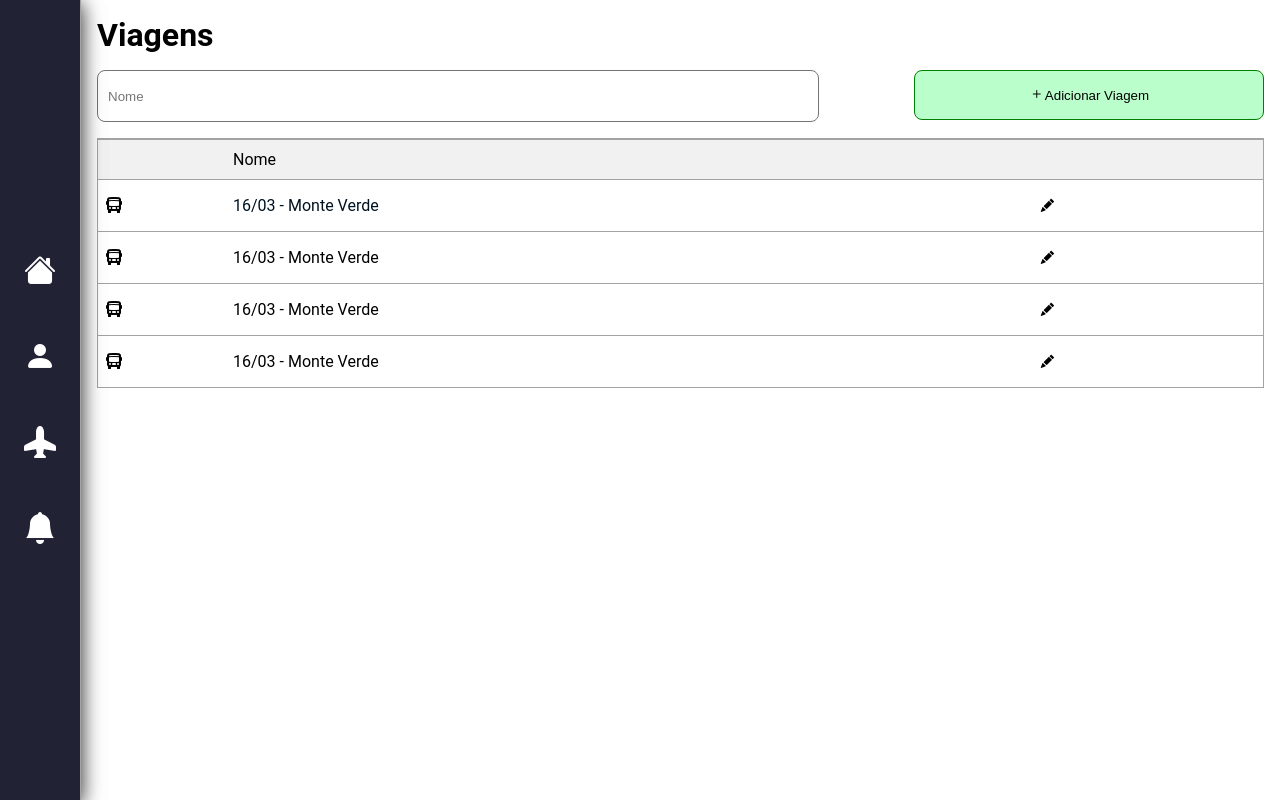
After one commit to raul4500/financeiro_leader, a Flask app: template templates/viagens.html in a window 1280 px wide. The commit adds this page. Run offline with Flask 3, Linux system fonts and the light colour scheme; the template is opened without the code that fills it, so the values that code supplies are empty.

Commit message:
Add files via upload

```diff
--- a/controllers/ViagemController.py
+++ b/controllers/ViagemController.py
@@ -11,7 +11,9 @@ clienteRepository = ClienteRepository()
 
 @viagem_controller.route('/')
 def index():
-    return render_template('teste.html')
+    i = 1
+    assentos = 46
+    return render_template('teste.html', i=i, assentos=assentos)
 
 #    min_price = request.args.get('min_price', 0, type=int)
 #    max_price = request.args.get('max_price', float('inf'), type=int)
--- a/templates/index.html
+++ b/templates/index.html
@@ -363,13 +363,13 @@
 
     <div class="main">
         <div class="sidebar">
-            <a href="Index.html">
+            <a href="index.html">
                 <div class="sidebar-item"><i class="bi bi-house-fill"></i></div>
             </a>
-            <a href="Passageiros.html">
+            <a href="passageiros.html">
                 <div class="sidebar-item"><i class="bi bi-person-fill"></i></div>
             </a>
-            <a href="">
+            <a href="viagens.html">
                 <div class="sidebar-item"><i class="bi bi-airplane-fill"></i></div>
             </a>
             <a href="" class="bell">
--- a/templates/passageiros.html
+++ b/templates/passageiros.html
@@ -146,9 +146,9 @@
   <div class="main">
     <div class="sidebar">
       <div class="sidebar">
-        <a href="Index.html"><div class="sidebar-item"><i class="bi bi-house-fill"></i></div></a>
-        <a href="Passageiros.html"><div class="sidebar-item"><i class="bi bi-person-fill"></i></div></a>
-        <a href=""><div class="sidebar-item"><i class="bi bi-airplane-fill"></i></div></a>
+        <a href="index.html"><div class="sidebar-item"><i class="bi bi-house-fill"></i></div></a>
+        <a href="passageiros.html"><div class="sidebar-item"><i class="bi bi-person-fill"></i></div></a>
+        <a href="viagens.html"><div class="sidebar-item"><i class="bi bi-airplane-fill"></i></div></a>
         <a href=""><div class="sidebar-item"><i class="bi bi-bell-fill"></i></div></a>
 </div>
     </div>
--- /dev/null
+++ b/templates/viagens.html
@@ -0,0 +1,234 @@
+<!DOCTYPE html>
+<html lang="en">
+
+<head>
+    <meta charset="UTF-8">
+    <meta name="viewport" content="width=device-width, initial-scale=1.0">
+    <link rel="stylesheet" href="https://cdn.jsdelivr.net/npm/bootstrap-icons@1.11.3/font/bootstrap-icons.min.css">
+    <link rel="stylesheet" href="../static/styles/sidebar-main.css">
+    <title>Passageiros</title>
+</head>
+
+<style>
+    body {
+        height: 50vh;
+        margin: 0;
+        padding: 0;
+        font-family: 'Roboto', sans-serif;
+    }
+
+    h1 {
+        margin: 0px;
+        padding: 0px;
+    }
+
+    .viagens {
+        height: fit-content;
+        width: auto;
+        padding: 16px;
+        margin: 0px;
+    }
+
+    .opcoes-viagens {
+        width: auto;
+        display: flex;
+        flex-direction: row;
+        justify-content: space-between;
+        border-bottom: 1px solid rgb(163, 163, 163);
+        padding: 16px 0 16px 0;
+    }
+
+    .opcoes-viagens input {
+        width: 60%;
+        height: 30px;
+        border-radius: 8px;
+        border: 1px solid rgb(117, 117, 117);
+        padding: 10px;
+    }
+
+    .opcoes-viagens button {
+        width: 30%;
+        height: 50px;
+        border-radius: 8px;
+        border: 1px solid rgb(117, 117, 117);
+        padding: 10px;
+        word-wrap: none;
+        overflow: hidden;
+        text-overflow: ellipsis;
+    }
+
+    .opcoes-viagens button.adicionar-passageiro {
+        cursor: pointer;
+        background-color: rgb(186, 255, 203);
+        color: rgb(0, 0, 0);
+        border: 1px solid green;
+    }
+
+    .opcoes-viagens button.adicionar-passageiro:hover {
+        background-color: rgb(38, 139, 64);
+        color: white;
+    }
+
+    .tabela-viagens {
+        height: fit-content;
+        max-width: 100%;
+        white-space: nowrap;
+        padding: 0px;
+    }
+
+    .tabela-viagens table {
+        width: 100%;
+        border-collapse: collapse;
+        border: 1px solid rgb(163, 163, 163);
+    }
+
+    .tabela-viagens th {
+        border-bottom: 1px solid rgb(163, 163, 163);
+        font-weight: normal;
+        background-color: rgb(241, 241, 241);
+        padding: 10px 0px 10px 8px;
+        text-align: left;
+    }
+
+    .tabela-viagens td {
+        border-bottom: 1px solid rgb(163, 163, 163);
+        padding: 10px 0px 10px 8px;
+        text-align: left;
+    }
+
+    .tabela-viagens tr a{
+        color: rgb(0, 18, 32);
+        text-decoration: none;
+    }
+
+    .tabela-viagens tr:hover{
+        color: rgb(0, 18, 32);
+        background-color: rgb(241, 241, 241);
+        text-decoration: underline;
+    }
+
+    .tabela-viagens td button {
+        padding: 8px;
+        border-radius: 4px;
+        cursor: pointer;
+        border: none;
+        background: none;
+    }
+
+    .tabela-viagens td button:hover {
+        background-color: rgb(214, 214, 214);
+
+    }
+
+    .tabela-viagens td .nome {
+        max-width: 250px;
+        overflow: hidden;
+        text-overflow: ellipsis;
+    }
+
+
+</style>
+
+<body>
+    <div class="main">
+        <div class="sidebar">
+            <div class="sidebar">
+                <a href="index.html">
+                    <div class="sidebar-item"><i class="bi bi-house-fill"></i></div>
+                </a>
+                <a href="passageiros.html">
+                    <div class="sidebar-item"><i class="bi bi-person-fill"></i></div>
+                </a>
+                <a href="">
+                    <div class="sidebar-item"><i class="bi bi-airplane-fill"></i></div>
+                </a>
+                <a href="">
+                    <div class="sidebar-item"><i class="bi bi-bell-fill"></i></div>
+                </a>
+            </div>
+        </div>
+        <div class="container">
+
+            <div class="viagens">
+                <h1>Viagens</h1>
+                <div class="opcoes-viagens">
+                    <input type="text" placeholder="Nome">
+                    <button class="adicionar-passageiro" id="openModalBtn"><i class="bi bi-plus"
+                            style="font-size: 16px;"></i>Adicionar Viagem</button>
+                </div>
+
+                <div class="tabela-viagens">
+                    <table cellspacing="0" rules="none">
+                        <tr>
+                            <th></th>
+                            <th>Nome</th>
+                            <th></th>
+                            <th></th>
+                        </tr>
+                        <tr onclick="window.location.href='teste.html';">
+                        <td>
+                            <i class='bi bi-bus-front-fill'></i>
+                          </td>
+                          <td>
+                            <div class="nome"><a href="/viagem/{{ v.id }}">16/03 - Monte Verde</a></div>
+                          </td>
+                          <td><button><i class="bi bi-pencil-fill"></i></button></td>
+                          <td></td>
+                        </tr>
+                        <tr>
+
+                            <td>
+                                <i class='bi bi-bus-front-fill'></i>
+                            </td>
+                            <td>
+                                <div class="nome">16/03 - Monte Verde</div>
+                            </td>
+                            <td><button><i class="bi bi-pencil-fill"></i></button></td>
+                            <td></td>
+
+                        </tr>
+                        <tr>
+                            <td>
+                                <i class='bi bi-bus-front-fill'></i>
+                            </td>
+                            <td>
+                                <div class="nome">16/03 - Monte Verde</div>
+                            </td>
+                            <td><button><i class="bi bi-pencil-fill"></i></button></td>
+                            <td></td>
+                        </tr>
+                        <tr>
+                            <td>
+                                <i class='bi bi-bus-front-fill'></i>
+                            </td>
+                            <td>
+                                <div class="nome">16/03 - Monte Verde</div>
+                            </td>
+                            <td><button><i class="bi bi-pencil-fill"></i></button></td>
+                            <td></td>
+                        </tr>
+
+        <!--{% for v in viagens %}
+        <tr onclick="window.location.href='/viagem/{{ v.id }}';">
+                        <td>
+                            <i class='bi bi-bus-front-fill'></i>
+                          </td>
+                          <td>
+                            <div class="nome"><a href="/viagem/{{ v.id }}">16/03 - Monte Verde</a></div>
+                          </td>
+                          <td><button><i class="bi bi-pencil-fill"></i></button></td>
+                          <td></td>
+                        </tr>
+        {% endfor %}-->
+                    </table>
+                </div>
+
+            </div>
+        </div>
+    </div>
+
+
+
+</body>
+
+</html>
```
Also changed, not shown: templates/teste.html (+58 -8 lines).
